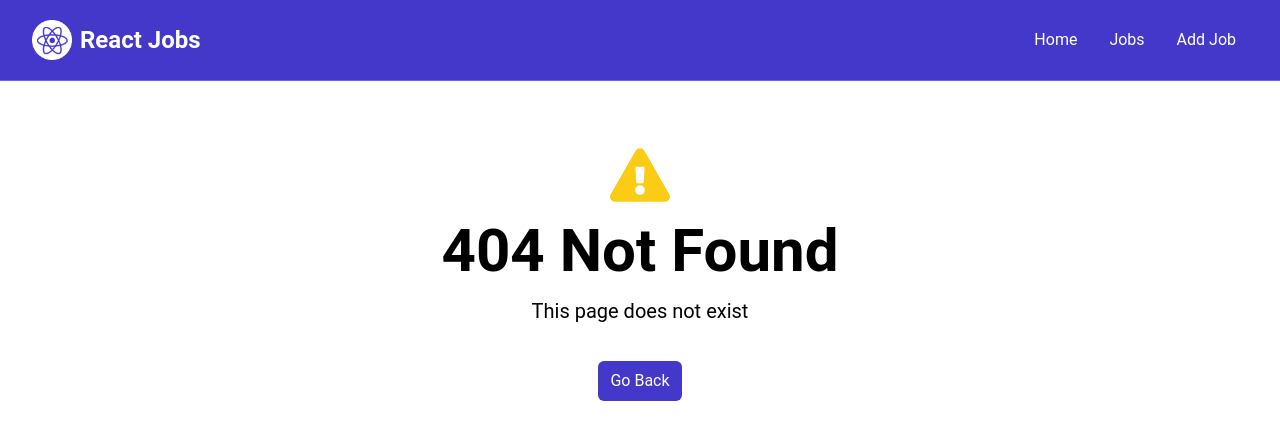
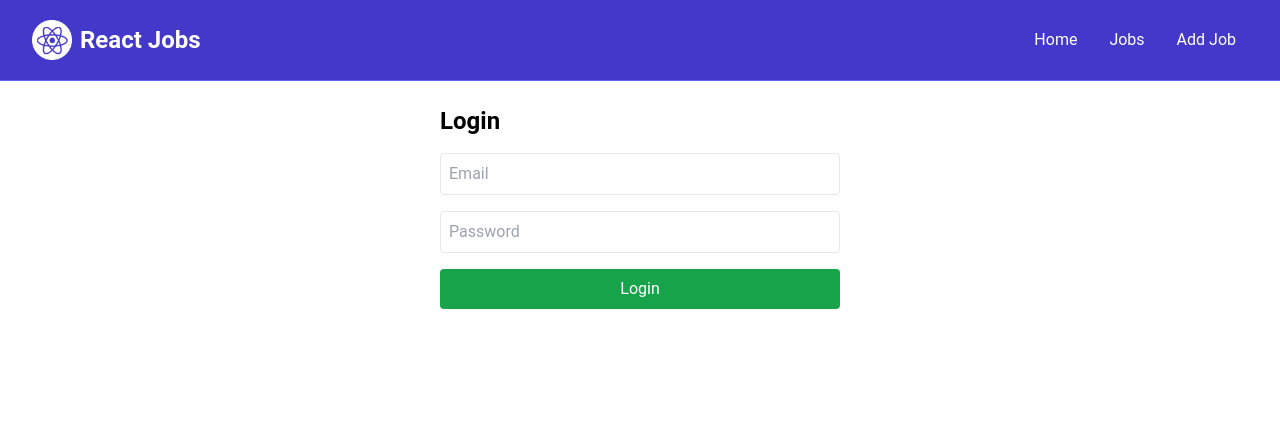
Before and after one commit to makuzaza/week6-cm2, a React (Vite) app in the folder frontend-simplified/: page /login in a window 1280 px wide. Before the commit this address had no page. Shown: the top 440 px of the page. Built offline with nearby package versions, Linux system fonts and the light colour scheme.

Commit message:
feat: implement login page UI + tested in console

```diff
--- a/frontend-simplified/src/App.jsx
+++ b/frontend-simplified/src/App.jsx
@@ -12,6 +12,7 @@ import JobPage from "./pages/JobPage";
 import AddJobPage from "./pages/AddJobPage";
 import EditJobPage from "./pages/EditJobPage";
 import SignupPage from "./pages/SignupPage";
+import LoginPage from "./pages/LoginPage";
 
 const App = () => {
   const router = createBrowserRouter(
@@ -24,6 +25,7 @@ const App = () => {
         <Route path="/jobs/:id" element={<JobPage />} />
         <Route path="*" element={<NotFoundPage />} />
         <Route path="/signup" element={<SignupPage />} />
+        <Route path="/login" element={<LoginPage />} />
       </Route>
     )
   );
--- /dev/null
+++ b/frontend-simplified/src/pages/LoginPage.jsx
@@ -0,0 +1,39 @@
+import {useState} from 'react';
+
+
+const LoginPage = () => {
+  const [formatData, setFormatData] = useState({
+    email: "",
+    password: "",
+  });
+
+  const handleChange = (e) => {
+    setFormatData({
+      ...formatData,
+      [e.target.name]: e.target.value,
+    });
+  };
+
+  const handleSubmit = (e) => {
+    e.preventDefault();
+    console.log(formatData);
+
+  };
+
+
+  return (
+    <div className="container mx-auto p-6 max-w-md">
+      <h2 className="text-2xl font-bold mb-4">Login</h2>
+
+      <form onSubmit={handleSubmit} className="space-y-4">
+        <input name="email" placeholder="Email" onChange={handleChange} className="w-full border p-2 rounded" />
+        <input name="password" type="password" placeholder="Password" onChange={handleChange} className="w-full border p-2 rounded" />
+
+        <button className="bg-green-600 text-white px-4 py-2 rounded w-full">
+          Login
+        </button>
+      </form>
+    </div>
+  );
+};
+export default LoginPage;
```
